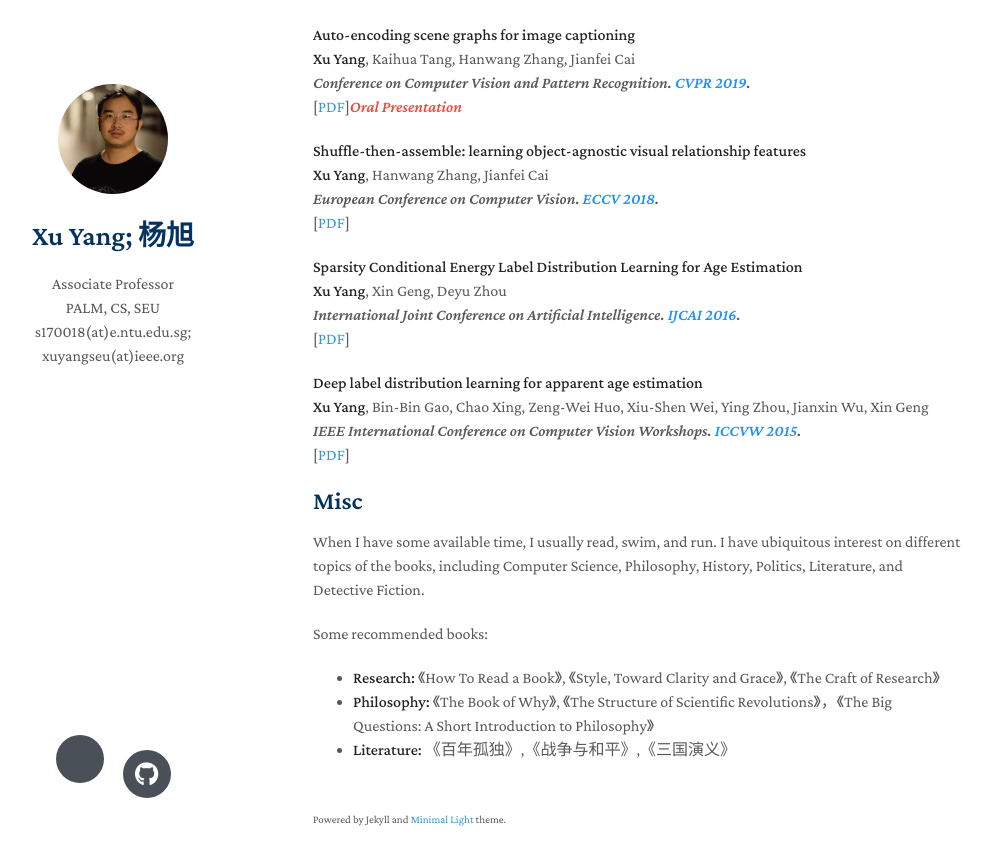
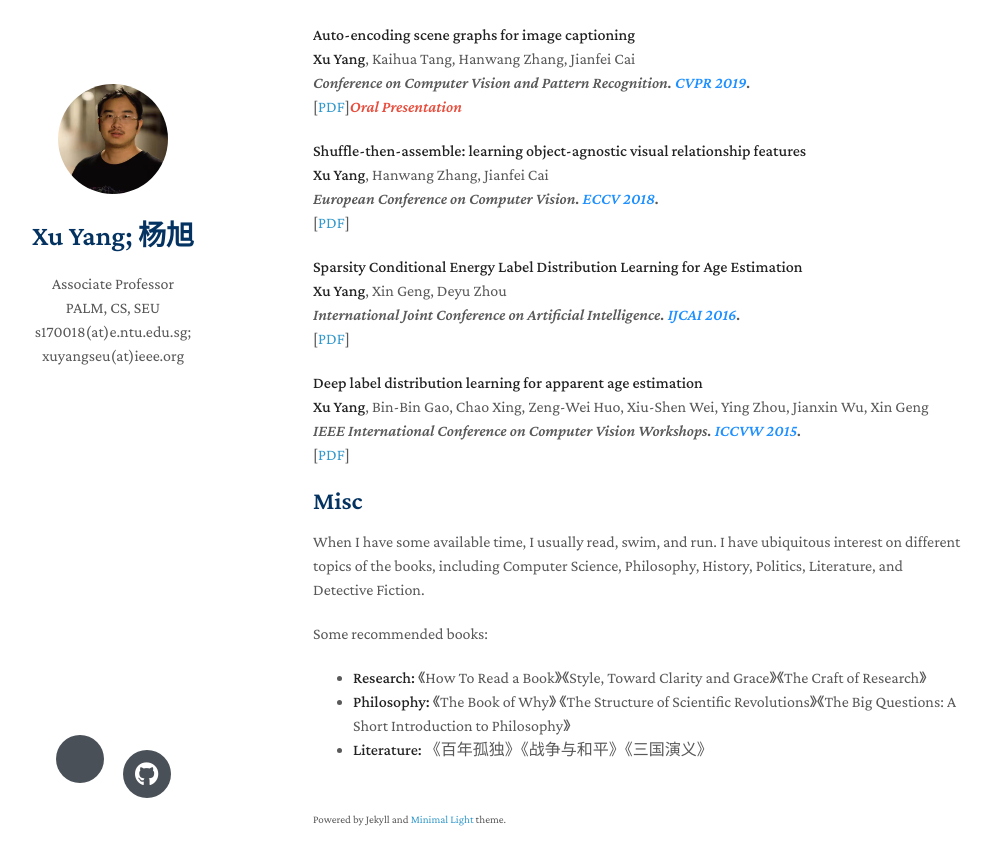
Before and after one commit to yxPALMweb/yxPALMweb.github.io, a Jekyll site: the page built from index.md, in a window 1280 px wide and 900 px high, scrolled down 1143 px. Shown: the top 865 px of the window, without its empty margins (157-1149 px from the left). Built offline with Jekyll 4.4.1, drawn with Linux system fonts in a browser that asks for light colours; nearby versions of some CDN libraries; a style sheet for code colours, icons or effects is not loaded; our own code applies the rules of GitHub Pages for plain Markdown files.

```diff
--- a/index.md
+++ b/index.md
@@ -156,6 +156,6 @@ I have wide interest on AI, especially machine learning and deep learning. In th
 When I have some available time, I usually read, swim, and run. I have ubiquitous interest on different topics of the books, including Computer Science, Philosophy, History, Politics, Literature, and Detective Fiction.
 
 Some recommended books:
-- **Research:** 《How To Read a Book》, 《Style, Toward Clarity and Grace》, 《The Craft of Research》
-- **Philosophy:** 《The Book of Why》, 《The Structure of Scientific Revolutions》，《The Big Questions: A Short Introduction to Philosophy》
-- **Literature:** 《百年孤独》,《战争与和平》,《三国演义》
+- **Research:** 《How To Read a Book》《Style, Toward Clarity and Grace》《The Craft of Research》
+- **Philosophy:** 《The Book of Why》 《The Structure of Scientific Revolutions》《The Big Questions: A Short Introduction to Philosophy》
+- **Literature:** 《百年孤独》《战争与和平》《三国演义》
```
